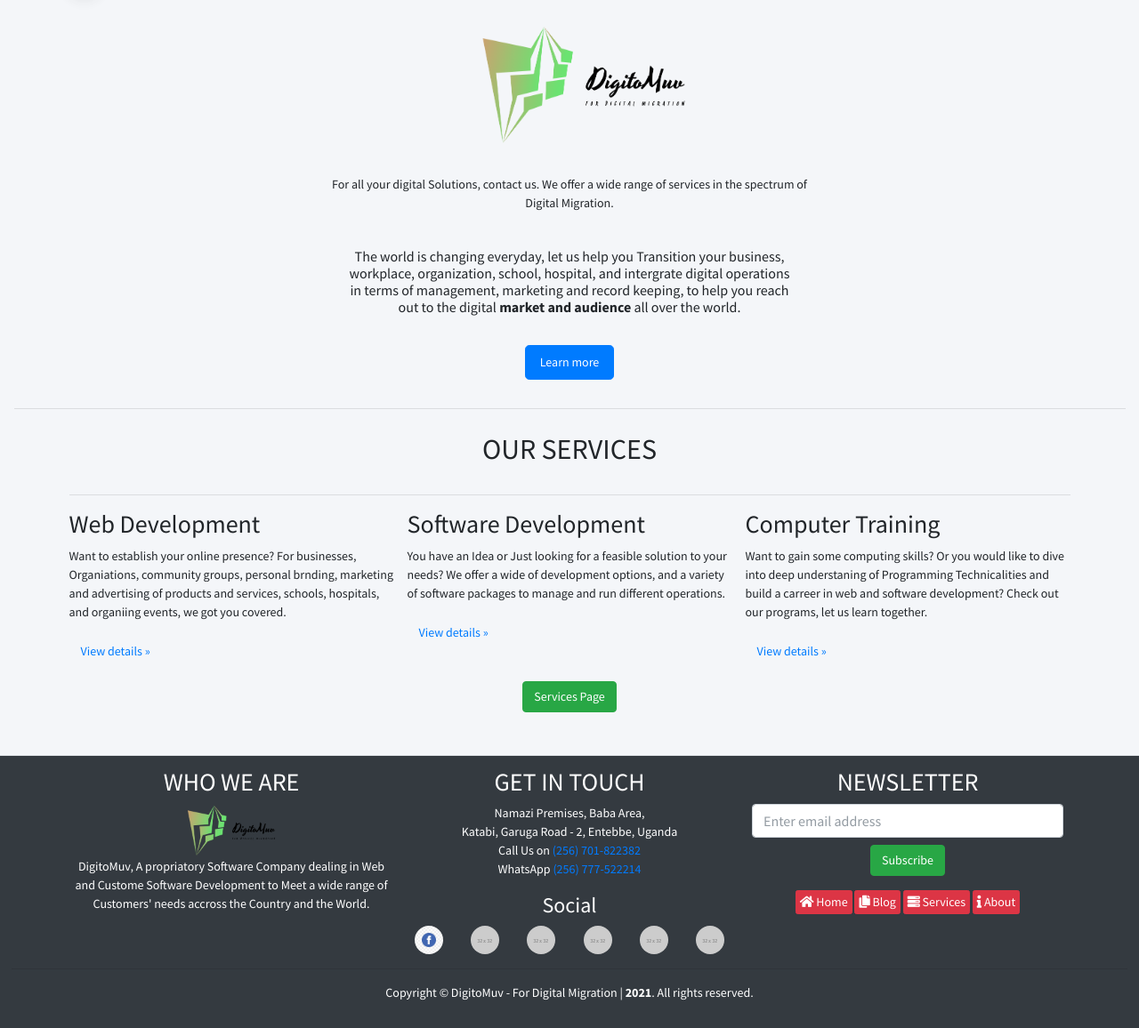
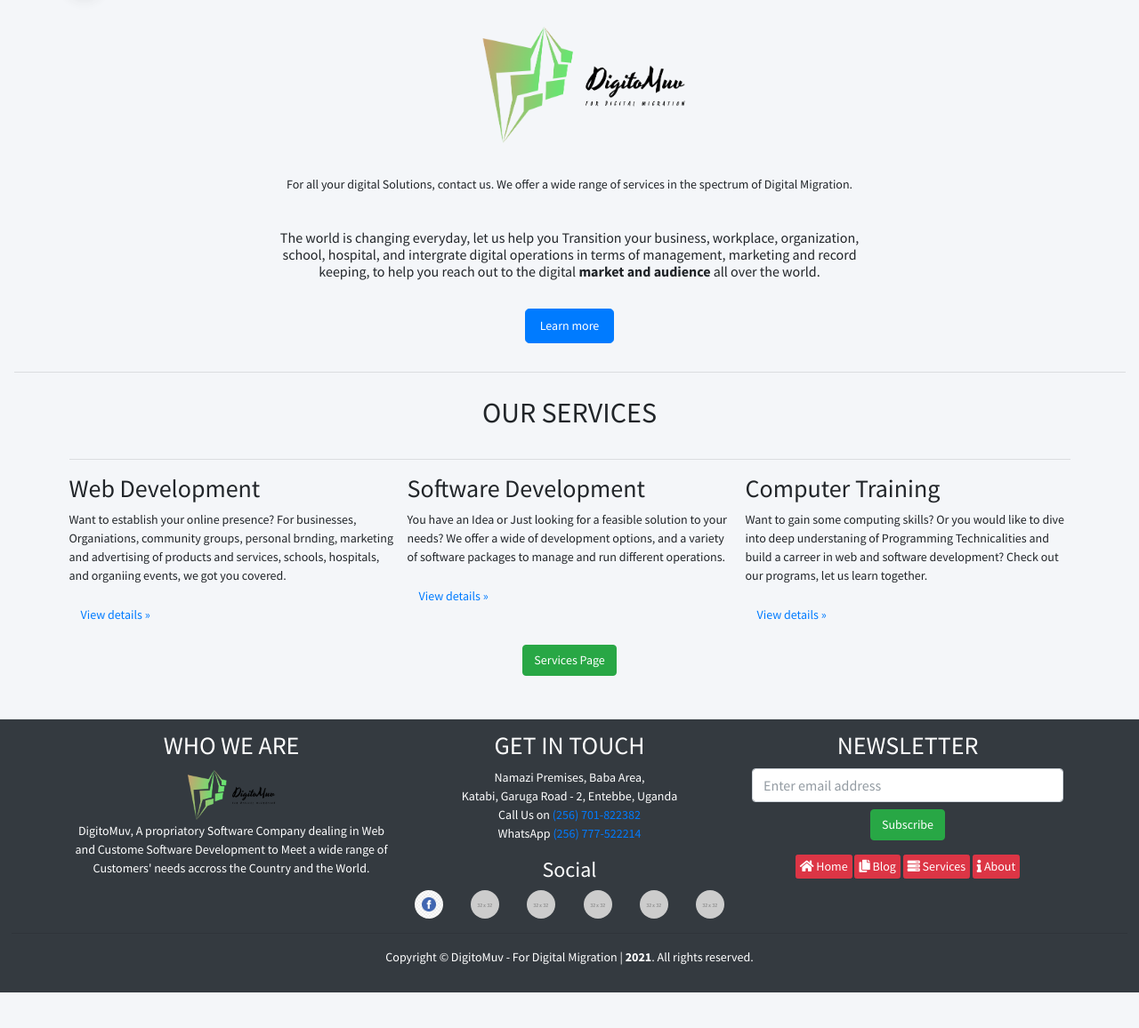
Before and after one commit to Paphra/digitomuv, a Django app: page / in a window 1280 px wide. Shown: the part 57-1213 px from the top of the page at 89% size. After the commit the page ends 1173 px from the top, so only its background shows below. Run offline with Django 3.2, Linux system fonts and the light colour scheme; some libraries are stand-ins or nearby versions.

Commit message:
Resized Something

```diff
--- a/home/templates/home/about.html
+++ b/home/templates/home/about.html
@@ -9,7 +9,7 @@
         <div class="col-12">
           <img src="{% static 'images/logos/cover.png' %}" width="50%" >
         </div>
-        <div class="col-6 mx-auto">
+        <div class="col-sm-8 mx-auto">
           <p> Welcome to DigitoMuv, for all your digital migration solutions, websites, social media channels and their management, custom software, and computer training. We help yoiu learn how to use different gadgets and help you establish your online presence. </p>
         </div>
       </div>
--- a/home/templates/home/index.html
+++ b/home/templates/home/index.html
@@ -8,7 +8,7 @@
         <div class="col-12 m-3">
           <img src="{% static 'images/logos/cover.png' %}" width="30%" >
         </div>
-        <div class="col-6 mx-auto">
+        <div class="col-sm-8 mx-auto">
           <p class="mt-3">
             For all your digital Solutions, contact us. We offer a wide range of services in the spectrum of Digital Migration.
           </p>
```
